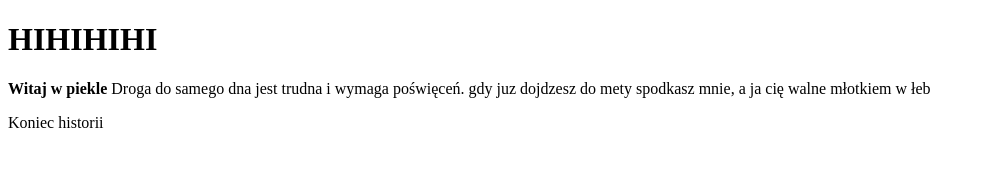
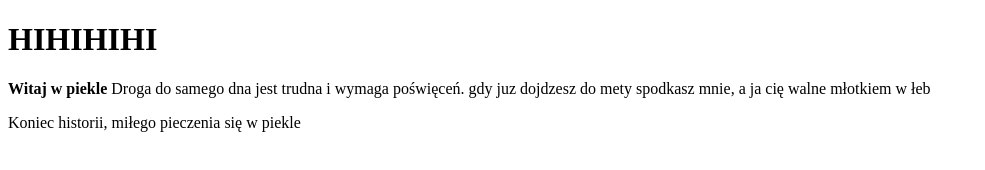
Before and after one commit to s35324pjwstk/s35324-pja.github.io, a plain HTML site: page index.html in a window 1280 px wide. Shown: the whole page, without its empty margins (0-985 px from the left). Drawn offline with Linux system fonts and the light colour scheme.

Commit message:
a wiec poprawka

```diff
--- a/index.html
+++ b/index.html
@@ -14,7 +14,7 @@
 
 
     <footer>
-        <p>Koniec historii</p>
+        <p>Koniec historii, miłego pieczenia się w piekle</p>
     </footer>
 </body>
 </html>
```
